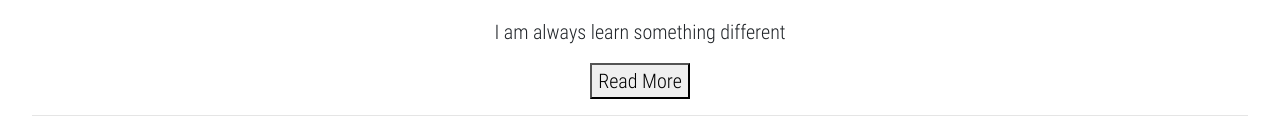
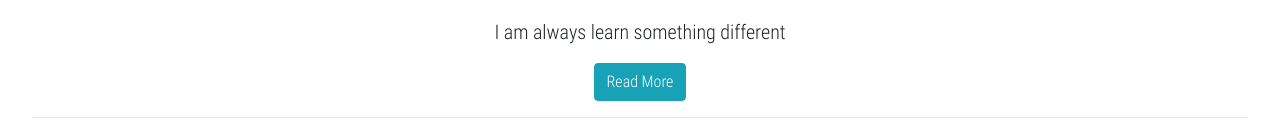
Before and after one commit to daag2197/Portfolio, a React (Create React App) app: page / in a window 1280 px wide. Shown: the part 267-404 px from the top of the page. Built offline with nearby package versions, Linux system fonts and the light colour scheme.

Commit message:
Cambio de Diseño

```diff
--- a/src/App.js
+++ b/src/App.js
@@ -27,11 +27,11 @@ class App extends Component {
                         <div>
                         <p> I live in Dublin, and I love Practice Table tennis </p>
                         <p>Now I start to learn React.js</p>
-                        <button onClick = {this.toogleDisplayBio}>Show Less</button>
+                        <button onClick = {this.toogleDisplayBio} className = "btn btn-info">Show Less</button>
                         </div>
                     ) : (
                        <div>
-                           <button onClick = {this.toogleDisplayBio}>Read More</button>
+                           <button onClick = {this.toogleDisplayBio} className = "btn btn-info">Read More</button>
                        </div>
                     )
                 }
```
